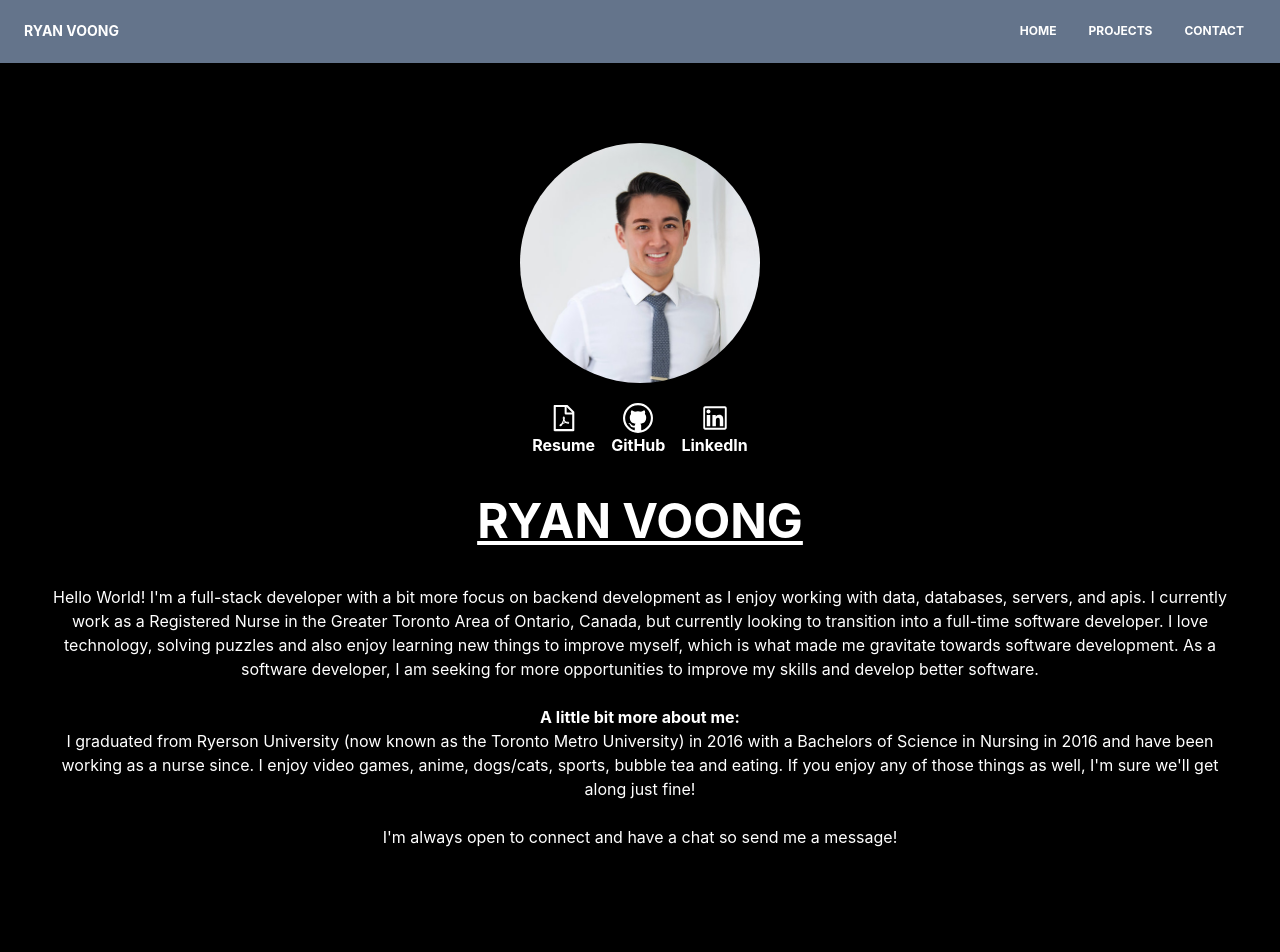
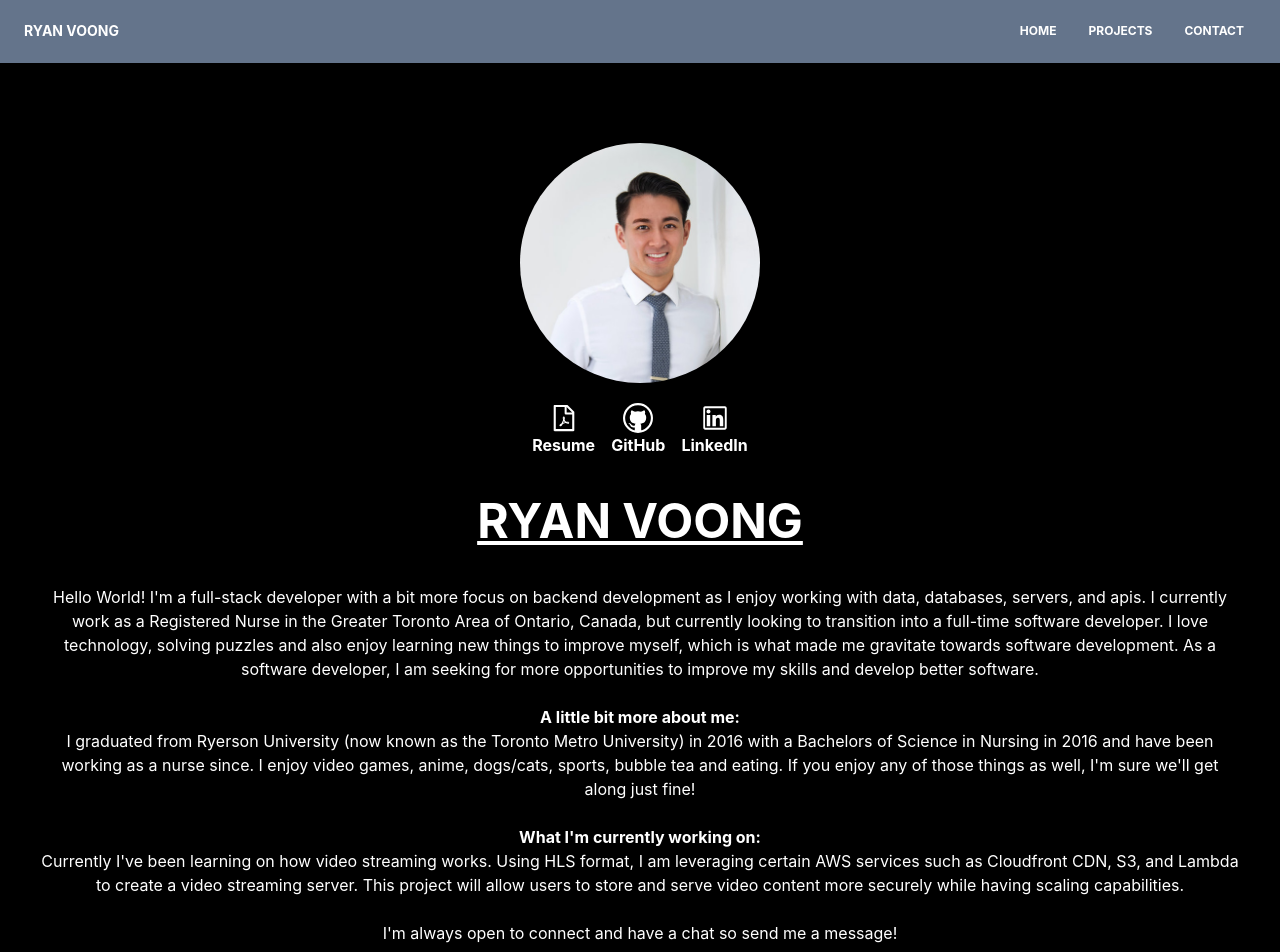
Before and after one commit to ryanpv/personal-site, a React (Create React App) app: page / in a window 1280 px wide. Shown: the top 952 px of the page. Built offline with nearby package versions, Linux system fonts and the light colour scheme.

Commit message:
added quick current project blurb

```diff
--- a/src/pages/homepage.js
+++ b/src/pages/homepage.js
@@ -46,6 +46,13 @@ export default function Homepage() {
               <br></br>
               <br></br>
 
+              <strong>What I'm currently working on:</strong>
+              <br></br>
+              Currently I've been learning on how video streaming works. Using HLS format, I am leveraging certain AWS services such as Cloudfront CDN, S3, and Lambda to create a video streaming server.
+              This project will allow users to store and serve video content more securely while having scaling capabilities.
+              <br></br>
+              <br></br>
+
               I'm always open to connect and have a chat so send me a message!
             </p>
           </div>
```
